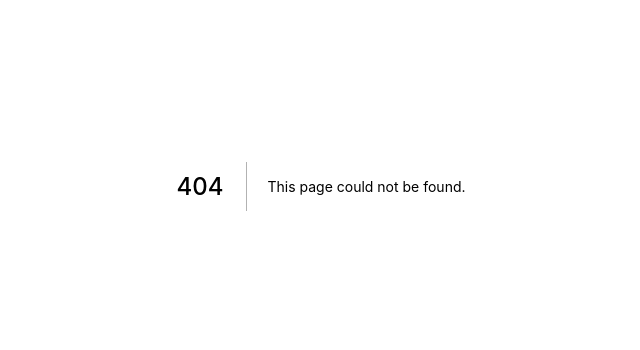
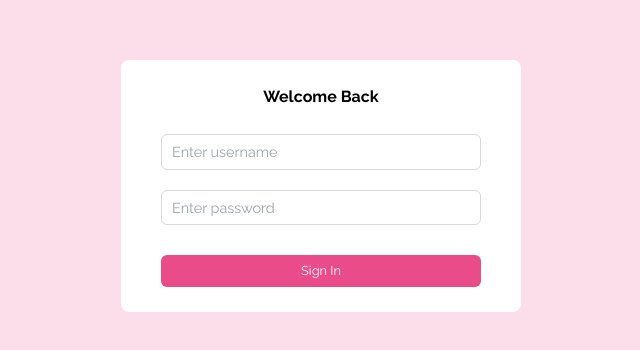
Before and after one commit to kenowusu/woopos, a Next.js app: page /login in a window 1280 px wide. Before the commit this address had no page. Shown: the part 214-564 px from the top of the page, without its empty margins (319-959 px from the left). Built offline with nearby package versions, Linux system fonts and the light colour scheme.

Commit message:
add login ui

```diff
--- /dev/null
+++ b/components/Login.tsx
@@ -0,0 +1,29 @@
+export const Login = ()=>{
+
+
+
+    return(
+        <div className="auth">
+            <div className="w-full">
+
+                <div className="auth-container w-full">
+
+                    <form className="auth-login-form w-full">
+                        <div className="text">Welcome Back</div>
+
+                        <div className="form-grp">
+                            <input type="text"  placeholder="Enter username"/>
+                            <input type="text" placeholder="Enter password"/>
+                        </div>
+                        <div className="auth-login-submitbtn">
+                            <input type="submit" value="Sign In" />
+                        </div>
+
+                    </form>
+                </div>
+
+
+            </div>
+        </div>
+    )
+}
--- /dev/null
+++ b/pages/login.tsx
@@ -0,0 +1,32 @@
+import type { NextPage } from 'next'
+import Head from 'next/head'
+import Image from 'next/image'
+import styles from '../styles/Home.module.css'
+
+
+
+/****************import *************/
+import api from '../components/wc/config';
+import { Login } from '../components/Login';
+
+
+
+
+const LoginPage: NextPage = () => {
+
+
+
+
+
+
+
+
+  return (
+
+  <>
+    <Login/>
+  </>
+  )
+}
+
+export default LoginPage;
--- a/styles/components/all.scss
+++ b/styles/components/all.scss
@@ -1,4 +1,5 @@
 
+@import './auth.scss';
 @import './skeleton';
 @import './mainmenu';
 @import './topbar';
--- /dev/null
+++ b/styles/components/auth.scss
@@ -0,0 +1,56 @@
+.auth{
+    background-color: #fcdeea;
+    height: 100vh;
+    display: flex;
+    justify-content: center;
+    align-items: center;
+}
+
+.auth-container{
+    display: flex;
+    justify-content: center;
+    align-items:center;
+}
+
+.auth-login-form{
+    max-width:400px;
+    border-radius:8px;
+    background-color:#fff;
+    padding:25px 40px;
+
+    .text{
+        text-align: center;
+        margin-bottom:25px;
+        font-weight: bold;
+    }
+    .form-grp{
+        display: flex;
+        flex-direction: column;
+
+        input{
+            border:1px solid #d9d9d9;
+            border-radius:6px;
+            padding:6px 10px;
+            margin-bottom:20px;
+            font-size:.9em;
+            width: 100%;
+        }
+
+
+    }
+}
+
+
+.auth-login-submitbtn{
+    margin-top:10px;
+    input{
+        background-color:#ea4c89;
+        color:#fff;
+        display: inline-block;
+        width:100%;
+        padding:6px 0;
+        border-radius: 6px;
+        font-size:.8em;
+        cursor:pointer;
+    }
+}
```
